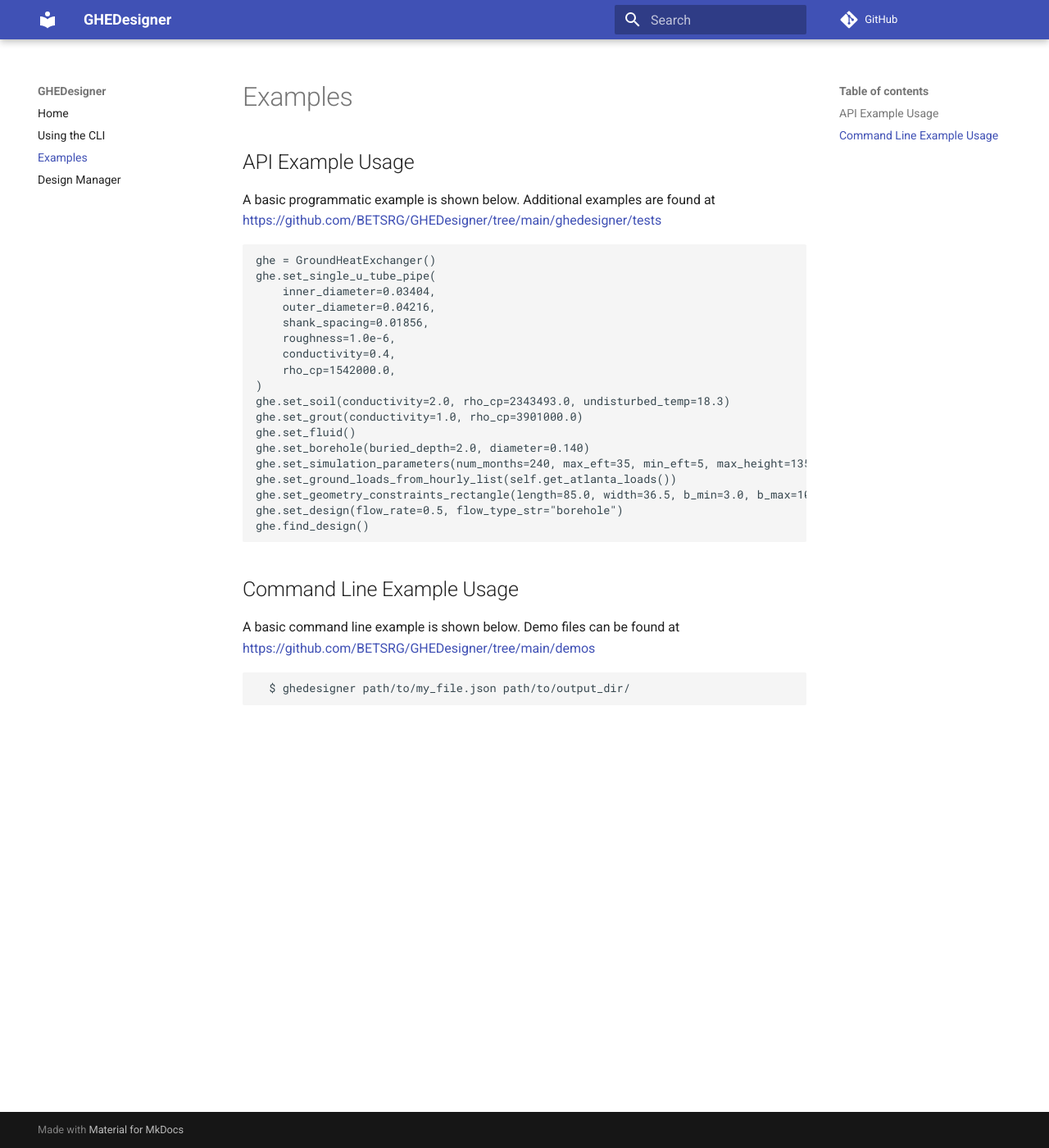
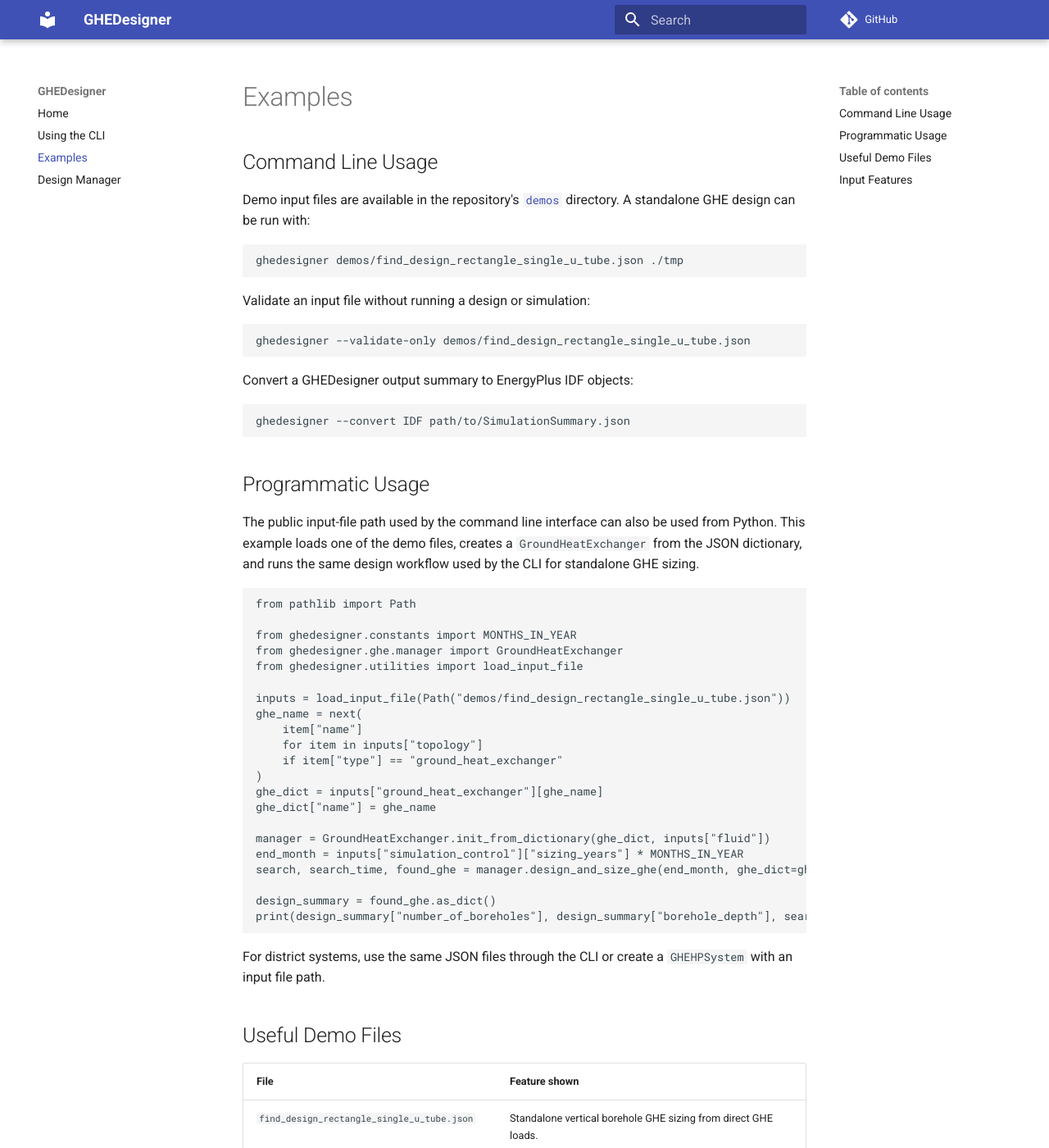
Before and after one commit to BETSRG/GHEDesigner, an MkDocs documentation site: the page built from docs/examples.md, in a window 1280 px wide and 1400 px high. Shown: the whole window at 82% size. Built offline with MkDocs 1.6.1 and Material for MkDocs 9.7.7, drawn with Linux system fonts in a browser that asks for light colours; comment, search, counter and statistics services are not loaded; some of the changed text lies outside the part shown.

Commit message:
update docs

````diff
--- a/docs/examples.md
+++ b/docs/examples.md
@@ -1,34 +1,78 @@
 # Examples
 
-## API Example Usage
+## Command Line Usage
 
-A basic programmatic example is shown below. Additional examples are found at [https://github.com/BETSRG/GHEDesigner/tree/main/ghedesigner/tests](https://github.com/BETSRG/GHEDesigner/tree/main/ghedesigner/tests)
+Demo input files are available in the repository's [`demos`](https://github.com/BETSRG/GHEDesigner/tree/main/demos)
+directory. A standalone GHE design can be run with:
+
+```bash
+ghedesigner demos/find_design_rectangle_single_u_tube.json ./tmp
+```
+
+Validate an input file without running a design or simulation:
+
+```bash
+ghedesigner --validate-only demos/find_design_rectangle_single_u_tube.json
+```
+
+Convert a GHEDesigner output summary to EnergyPlus IDF objects:
+
+```bash
+ghedesigner --convert IDF path/to/SimulationSummary.json
+```
+
+## Programmatic Usage
+
+The public input-file path used by the command line interface can also be used from Python. This example loads one of
+the demo files, creates a `GroundHeatExchanger` from the JSON dictionary, and runs the same design workflow used by the
+CLI for standalone GHE sizing.
 
 ```python
-ghe = GroundHeatExchanger()
-ghe.set_single_u_tube_pipe(
-    inner_diameter=0.03404,
-    outer_diameter=0.04216,
-    shank_spacing=0.01856,
-    roughness=1.0e-6,
-    conductivity=0.4,
-    rho_cp=1542000.0,
+from pathlib import Path
+
+from ghedesigner.constants import MONTHS_IN_YEAR
+from ghedesigner.ghe.manager import GroundHeatExchanger
+from ghedesigner.utilities import load_input_file
+
+inputs = load_input_file(Path("demos/find_design_rectangle_single_u_tube.json"))
+ghe_name = next(
+    item["name"]
+    for item in inputs["topology"]
+    if item["type"] == "ground_heat_exchanger"
 )
-ghe.set_soil(conductivity=2.0, rho_cp=2343493.0, undisturbed_temp=18.3)
-ghe.set_grout(conductivity=1.0, rho_cp=3901000.0)
-ghe.set_fluid()
-ghe.set_borehole(buried_depth=2.0, diameter=0.140)
-ghe.set_simulation_parameters(num_months=240, max_eft=35, min_eft=5, max_height=135, min_height=60)
-ghe.set_ground_loads_from_hourly_list(self.get_atlanta_loads())
-ghe.set_geometry_constraints_rectangle(length=85.0, width=36.5, b_min=3.0, b_max=10.0)
-ghe.set_design(flow_rate=0.5, flow_type_str="borehole")
-ghe.find_design()
+ghe_dict = inputs["ground_heat_exchanger"][ghe_name]
+ghe_dict["name"] = ghe_name
+
+manager = GroundHeatExchanger.init_from_dictionary(ghe_dict, inputs["fluid"])
+end_month = inputs["simulation_control"]["sizing_years"] * MONTHS_IN_YEAR
+search, search_time, found_ghe = manager.design_and_size_ghe(end_month, ghe_dict=ghe_dict)
+
+design_summary = found_ghe.as_dict()
+print(design_summary["number_of_boreholes"], design_summary["borehole_depth"], search_time)
 ```
 
-## Command Line Example Usage
+For district systems, use the same JSON files through the CLI or create a `GHEHPSystem` with an input file path.
 
-A basic command line example is shown below. Demo files can be found at [https://github.com/BETSRG/GHEDesigner/tree/main/demos](https://github.com/BETSRG/GHEDesigner/tree/main/demos)
+## Useful Demo Files
 
-```bash
-  $ ghedesigner path/to/my_file.json path/to/output_dir/
-```
+| File                                                           | Feature shown                                                                         |
+| -------------------------------------------------------------- | ------------------------------------------------------------------------------------- |
+| `find_design_rectangle_single_u_tube.json`                     | Standalone vertical borehole GHE sizing from direct GHE loads.                        |
+| `find_design_rectangle_single_u_tube_bldg_loads.json`          | Single-building sizing with fixed COP conversion from building loads to GHE loads.    |
+| `simulate_1_pipe_1_ghe_1_bldg_district.json`                   | One-pipe district simulation using heat pump performance data and a pre-designed GHE. |
+| `simulate_2_pipe_3_ghe_6_bldg_district_HOURLY.json`            | Two-pipe district simulation using hourly loads and fixed COP conversion.             |
+| `simulate_1_pipe_3_ghe_6_bldg_district_HOURLY_horizontal.json` | District simulation with isolated and coupled buried horizontal piping.               |
+
+## Input Features
+
+Input files use the JSON schema in `ghedesigner/schemas/ghedesigner.schema.json`. Common feature switches include:
+
+- `simulation_control.load_method`: `HYBRID` aggregates loads for faster GHE calculations; `HOURLY` solves hourly loads
+  directly.
+- `simulation_control.search_method`: `GLOBAL_BUPCRS` and `NELDER-MEAD` size system GHEs; `SIMULATION_ONLY` simulates
+  pre-designed GHEs.
+- `central_loop.pipe_configuration`: `ONEPIPE` and `TWOPIPE` district loop configurations are supported.
+- Building loads can reference a heat pump performance map with `heat_pump_name` or use fixed COP conversion with
+  `heat_pump_cop`.
+- District simulations can include `isolated_horizontal_pipe` and `coupled_horizontal_pipe` topology components when
+  `horizontal_piping`, `ground_temperature_model`, and `simulation_control.horizontal_simulation_considered` are set.
````
Also changed, not shown: README.md (+17 -7 lines), docs/cli.md (+21 -1 lines), docs/index.md (+25 -10 lines), 1 other file.
